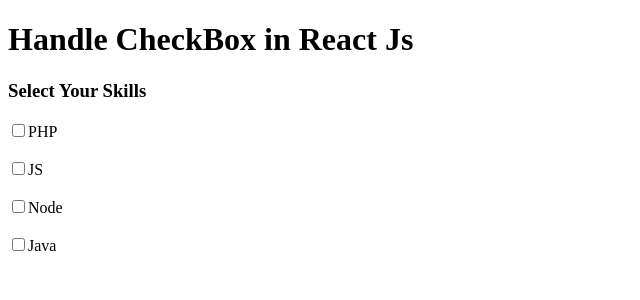
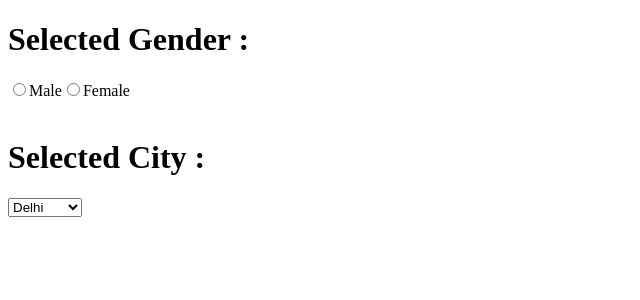
Before and after one commit to aggarwal123anshika/React-tutorial, a React (Vite) app in the folder react-blog/: page / in a window 1280 px wide. Shown: the top 300 px of the page, without its empty margins (0-640 px from the left). Built offline with nearby package versions, Linux system fonts and the light colour scheme.

Commit message:
Loop in JSX with map function

```diff
--- a/react-blog/src/App.jsx
+++ b/react-blog/src/App.jsx
@@ -215,7 +215,7 @@ import Checkboxes from "./CheckBoxes";
 function App() {
   return (
     <div>
-      <h1>Handle CheckBox in React Js</h1>
+      {/* <h1>Handle CheckBox in React Js</h1> */}
       <Checkboxes />
     </div>
   )
--- a/react-blog/src/CheckBoxes.jsx
+++ b/react-blog/src/CheckBoxes.jsx
@@ -1,39 +1,78 @@
-import { useState } from "react";
+// import { useState } from "react";
 
-function Checkboxes() {
-    const [skills, setSkills] = useState([]);
-    const handleSkills = (event) => {
-        console.log(event.target.value, event.target.checked);
-        if(event.target.checked) {
-            setSkills([...skills,event.target.value]);
-        } else {
-            setSkills([skills.filter((item) => item!=event.target.value)])
+// function Checkboxes() {
+//     const [skills, setSkills] = useState([]);
+//     const handleSkills = (event) => {
+//         console.log(event.target.value, event.target.checked);
+//         if(event.target.checked) {
+//             setSkills([...skills,event.target.value]);
+//         } else {
+//             setSkills([skills.filter((item) => item!=event.target.value)])
+//         }
+//     }
+//     return (
+//         <div>
+//             <h3>Select Your Skills</h3>
+//             <input type="checkbox" id="php" value="php" onChange={handleSkills}/>
+//             <label htmlFor="">PHP</label>
+//             <br />
+//             <br />
+
+//              <input type="checkbox" id="js" value="js" onChange={handleSkills} />
+//             <label htmlFor="">JS</label>
+//             <br />
+//             <br />
+
+//              <input type="checkbox" id="node" value="node" onChange={handleSkills}/>
+//             <label htmlFor="">Node</label>
+//             <br />
+//             <br />
+
+//              <input type="checkbox" id="java" value="java" onChange={handleSkills}/>
+//             <label htmlFor="">Java</label>
+//             <br />
+//             <br />
+//             <h1>{skills.toString()}</h1>
+//         </div>
+//     )
+// }
+// export default Checkboxes;
+
+
+
+
+
+import React, { useState } from 'react'
+
+const CheckBoxes = () => {
+    const [gender, setGender] = useState('');
+    const [city, setCity ] = useState('');
+    function handleGender(event) {
+        setGender(event.target.value)
     }
+    function handleCity(event) {
+        setCity(event.target.value);
     }
+
   return (
     <div>
-            <h3>Select Your Skills</h3>
-            <input type="checkbox" id="php" value="php" onChange={handleSkills}/>
-            <label htmlFor="">PHP</label>
+         <h1>Selected Gender : {gender}</h1>
+         <input type="radio" id="male" value="male" onChange={handleGender}/>
+         <label htmlFor="">Male</label>
+         <input type="radio" id="female" value="female" onChange={handleGender}/>
+         <label htmlFor="">Female</label>
          <br />
          <br />
+          <h1>Selected City : {city}</h1>
+          <select onChange={handleCity} defaultValue={"delhi"}>
+             <option value="gurgaon">Gurgaon</option>
+             <option value="noida">Noida</option>
+             <option value="delhi">Delhi</option>
+          </select>
 
-             <input type="checkbox" id="js" value="js" onChange={handleSkills} />
-            <label htmlFor="">JS</label>
-            <br />
-            <br />
 
-             <input type="checkbox" id="node" value="node" onChange={handleSkills}/>
-            <label htmlFor="">Node</label>
-            <br />
-            <br />
-
-             <input type="checkbox" id="java" value="java" onChange={handleSkills}/>
-            <label htmlFor="">Java</label>
-            <br />
-            <br />
-            <h1>{skills.toString()}</h1>
     </div>
   )
 }
-export default Checkboxes;
+
+export default CheckBoxes
```
Lines whose indentation alone changed are shown as unchanged.
